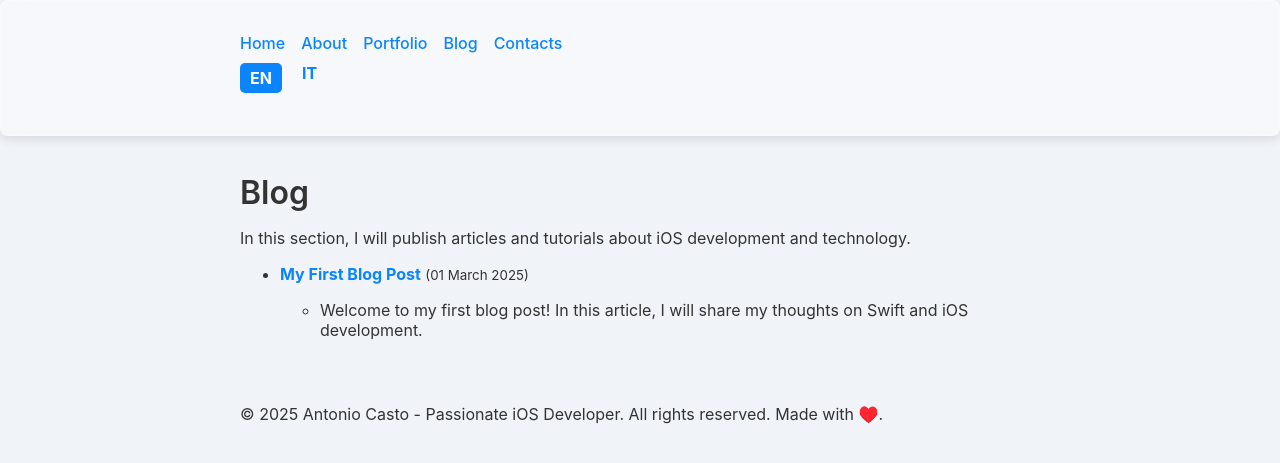
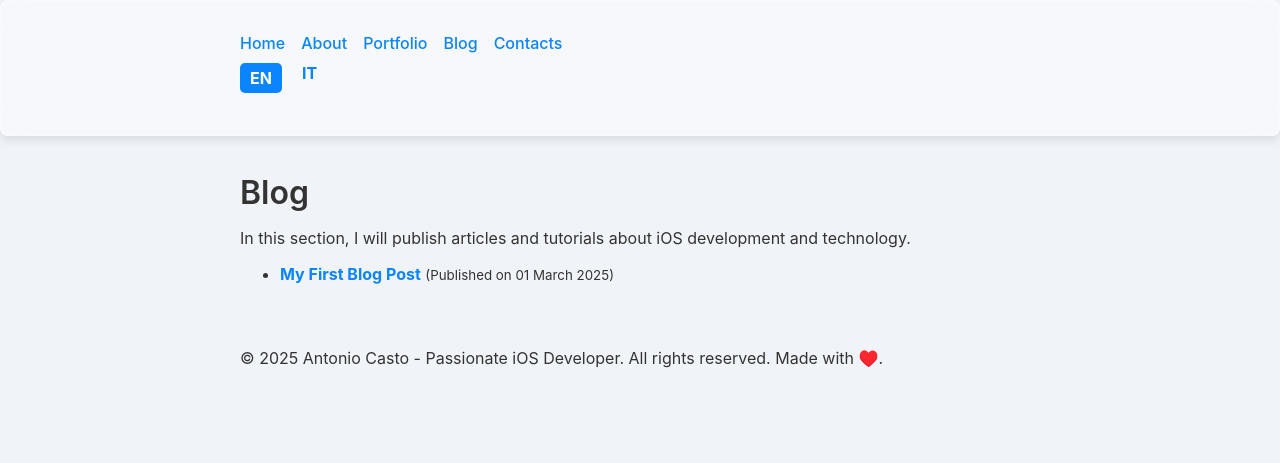
Before and after one commit to antoniocasto/acasto.dev, a Jekyll site: the page built from en/blog.markdown, in a window 1280 px wide. Shown: the top 463 px of the page. Built offline with Jekyll 4.4.1, drawn with Linux system fonts in a browser that asks for light colours.

Commit message:
Update blog post date formatting for improved clarity and localization support

```diff
--- a/en/blog.markdown
+++ b/en/blog.markdown
@@ -15,6 +15,5 @@ _There are no articles at the moment. Check back soon for updates!_
 {% endif %}
 
 {% for post in localized_posts %}
-- **[{{ post.title }}]({{ post.url | relative_url }})** <small>({{ post.date | date: "%d %B %Y" }})</small>
-  - {{ post.excerpt }}
+- **[{{ post.title }}]({{ post.url | relative_url }})** <small>(Published on {{ post.date | date: "%d %B %Y" }})</small>
 {% endfor %}
```
Also changed, not shown: it/blog.markdown (+15 -2 lines).
